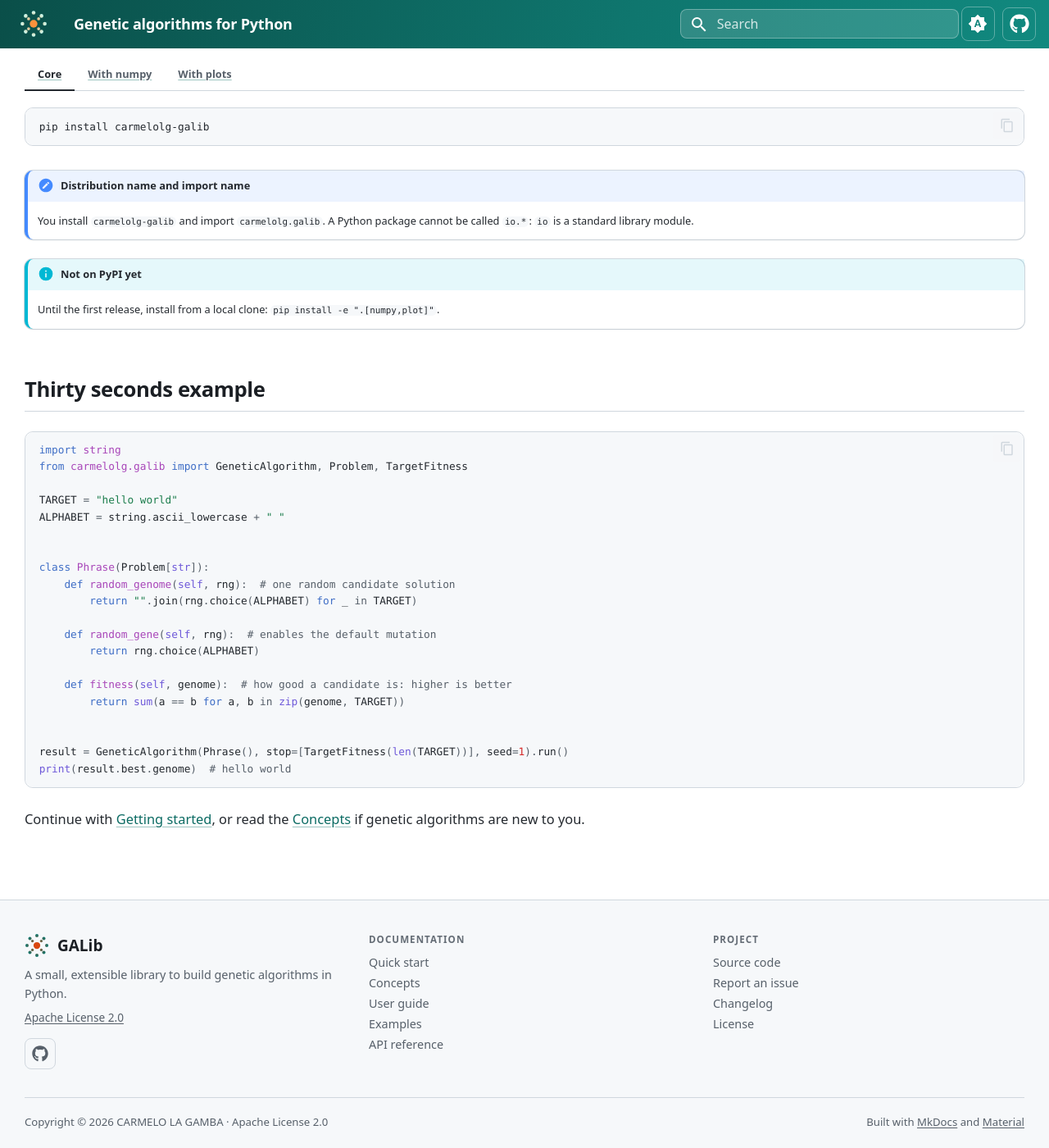
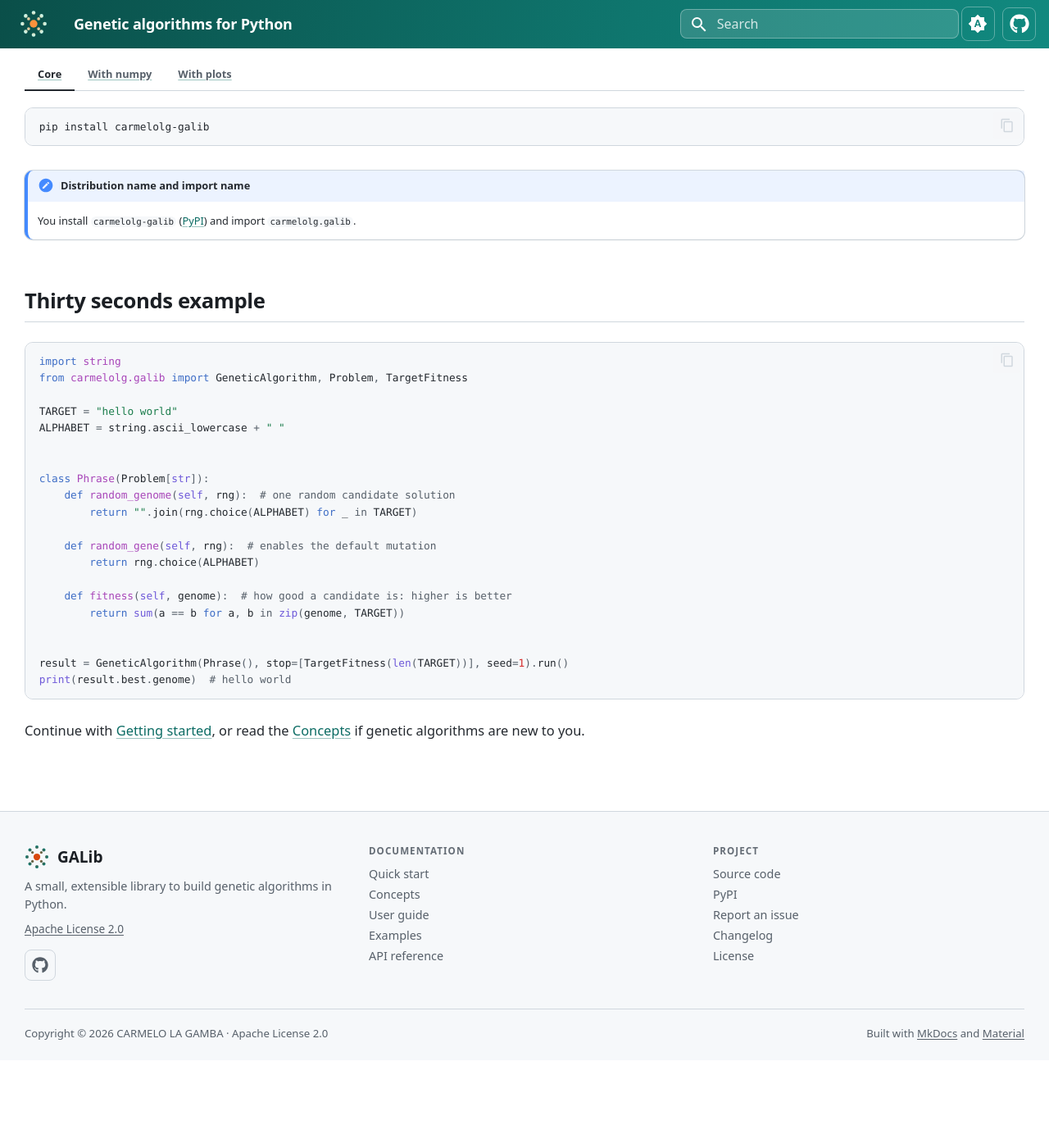
Before and after one commit to carmelolg/GALib, an MkDocs documentation site: the page built from docs/index.md, in a window 1280 px wide and 1400 px high, scrolled down 1883 px. Shown: the whole window at 82% size. Built offline with MkDocs 1.6.1 and Material for MkDocs 9.7.7, drawn with Linux system fonts in a browser that asks for light colours; comment, search, counter and statistics services are not loaded; after the commit the page ends 3176 px from its top, so only the background shows below that.

Commit message:
docs: link PyPI package, drop not-on-PyPI note, ignore generated files
Co-Authored-By: Claude Sonnet 5.5 <noreply@anthropic.com>

````diff
--- a/docs/index.md
+++ b/docs/index.md
@@ -179,11 +179,7 @@ and every behaviour can be replaced, from one parameter to the whole replacement
     ```
 
 !!! note "Distribution name and import name"
-    You install `carmelolg-galib` and import `carmelolg.galib`.
-    A Python package cannot be called `io.*`: `io` is a standard library module.
-
-!!! info "Not on PyPI yet"
-    Until the first release, install from a local clone: `pip install -e ".[numpy,plot]"`.
+    You install `carmelolg-galib` ([PyPI](https://pypi.org/project/carmelolg-galib/)) and import `carmelolg.galib`.
 
 ## Thirty seconds example
 
--- a/docs/overrides/partials/footer.html
+++ b/docs/overrides/partials/footer.html
@@ -41,6 +41,7 @@
           <p class="galib-footer__title">Project</p>
           <nav class="galib-footer__nav" aria-label="Project">
             <a href="{{ config.repo_url }}" target="_blank" rel="noopener">Source code</a>
+            <a href="https://pypi.org/project/carmelolg-galib/" target="_blank" rel="noopener">PyPI</a>
             <a href="{{ config.repo_url }}/issues" target="_blank" rel="noopener">Report an issue</a>
             <a href="{{ 'changelog/' | url }}">Changelog</a>
             <a href="{{ 'license/' | url }}">License</a>
````
Also changed, not shown: 1 other file.
